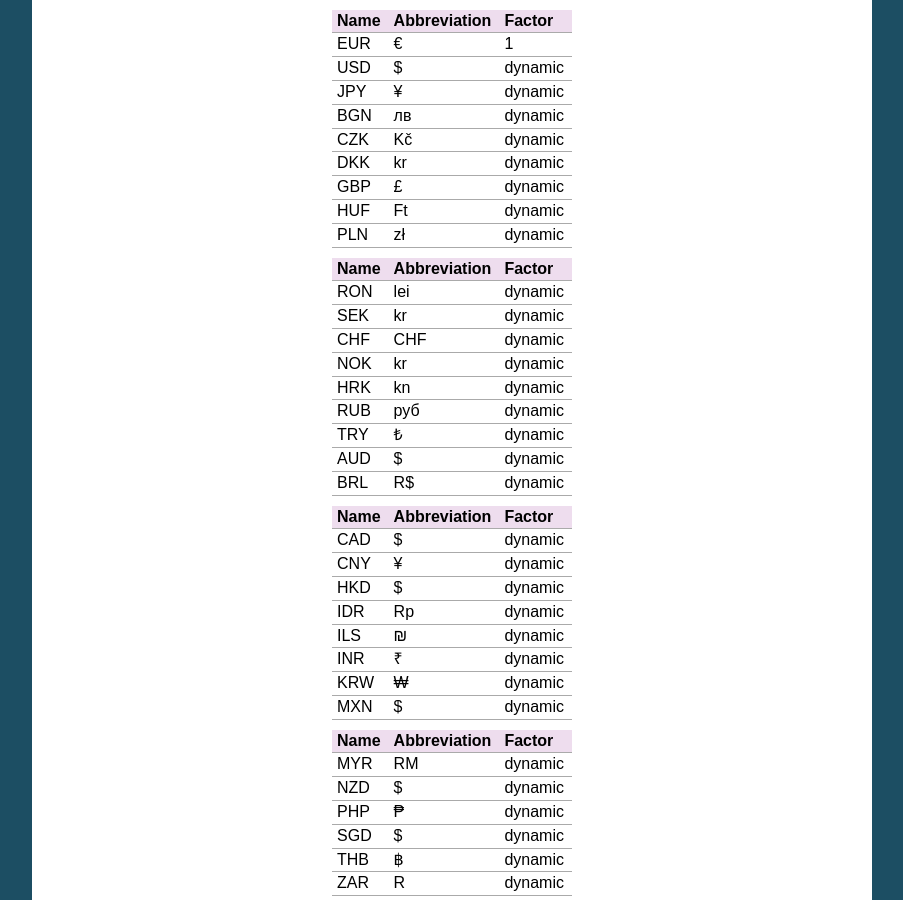
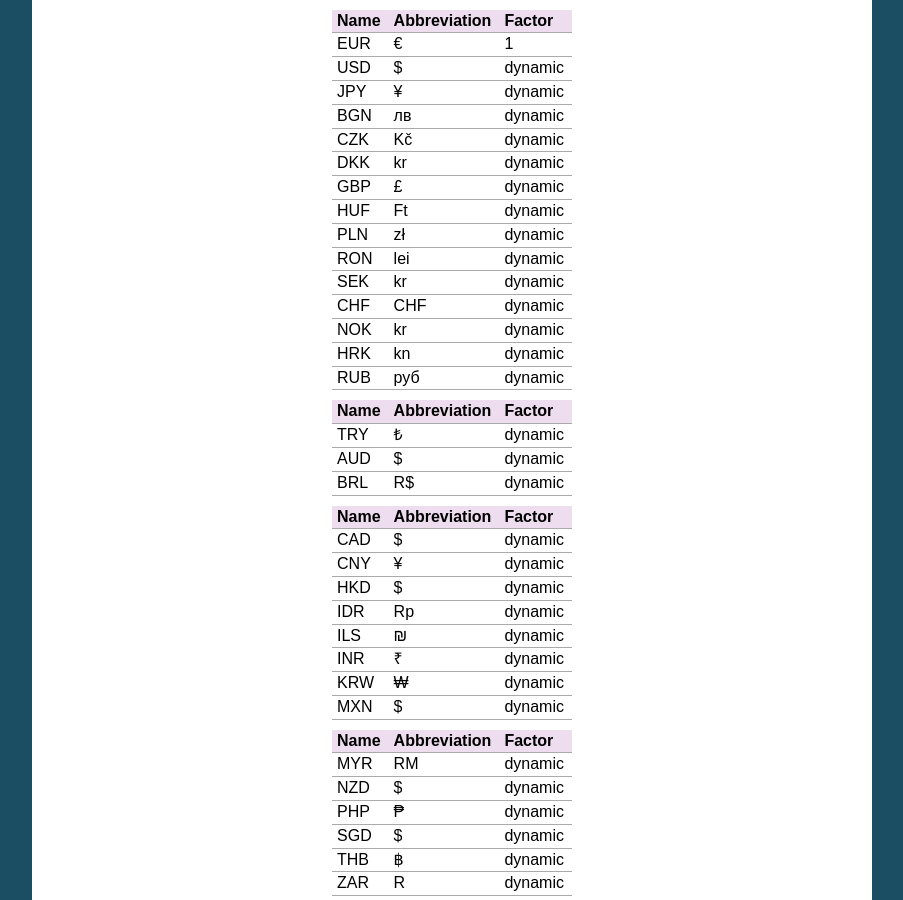
Before and after one commit to xyNNN/unicorn, a Sphinx documentation site: the page built from docs/source/currency-converter.rst, in a window 1280 px wide and 900 px high, scrolled down 475 px. Shown: the whole window, without its empty margins (198-1101 px from the left). Built offline with Sphinx 7.4.7, drawn with Linux system fonts in a browser that asks for light colours; some of the changed lines change nothing that is shown.

```diff
--- a/docs/source/currency-converter.rst
+++ b/docs/source/currency-converter.rst
@@ -45,11 +45,6 @@
 +----------------+---------------------+----------------+
 | PLN            | zł                  | dynamic        |
 +----------------+---------------------+----------------+
-
-
-+----------------+---------------------+----------------+
-| Name           | Abbreviation        | Factor         |
-+================+=====================+================+
 | RON            | lei                 | dynamic        |
 +----------------+---------------------+----------------+
 | SEK            | kr                  | dynamic        |
@@ -62,6 +57,10 @@
 +----------------+---------------------+----------------+
 | RUB            | руб                 | dynamic        |
 +----------------+---------------------+----------------+
+
++----------------+---------------------+----------------+
+| Name           | Abbreviation        | Factor         |
++================+=====================+================+
 | TRY            | ₺                   | dynamic        |
 +----------------+---------------------+----------------+
 | AUD            | $                   | dynamic        |
```
